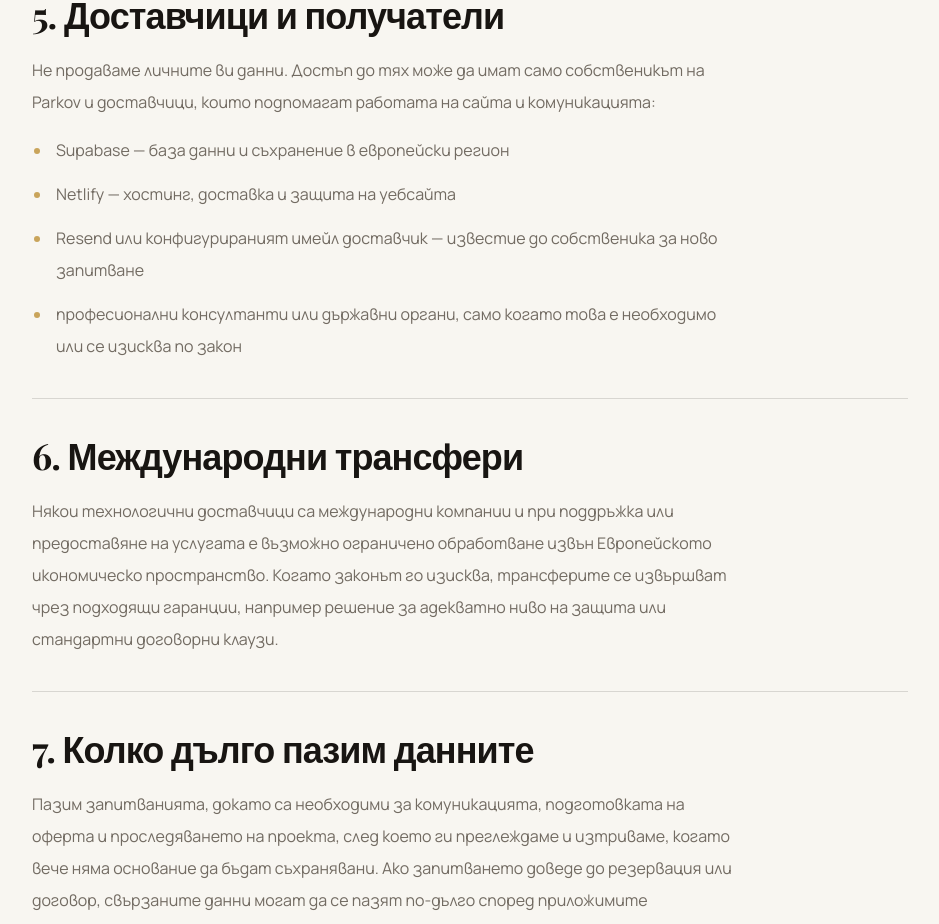
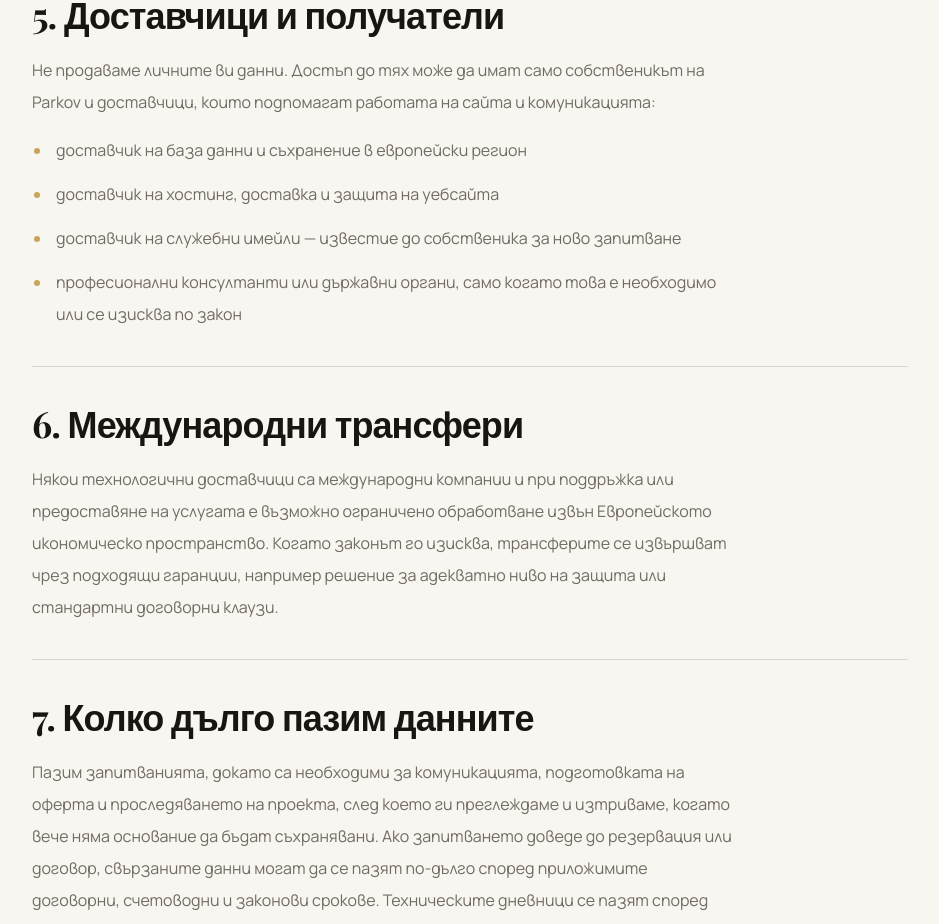
Before and after one commit to pavlinmitev232/parkov-photography, a Next.js app: page /bg/privacy in a window 1280 px wide. Shown: the part 2140-3064 px from the top of the page, without its empty margins (340-1279 px from the left). Built offline with nearby package versions, Linux system fonts and the light colour scheme; no server answers; the database is empty; a web font is replaced by a local one.

Commit message:
Generalize privacy policy providers

```diff
--- a/src/app/[locale]/privacy/page.tsx
+++ b/src/app/[locale]/privacy/page.tsx
@@ -81,9 +81,9 @@ const privacyCopy: Record<"bg" | "en", PrivacyCopy> = {
           "Не продаваме личните ви данни. Достъп до тях може да имат само собственикът на Parkov и доставчици, които подпомагат работата на сайта и комуникацията:",
         ],
         items: [
-          "Supabase — база данни и съхранение в европейски регион",
-          "Netlify — хостинг, доставка и защита на уебсайта",
-          "Resend или конфигурираният имейл доставчик — известие до собственика за ново запитване",
+          "доставчик на база данни и съхранение в европейски регион",
+          "доставчик на хостинг, доставка и защита на уебсайта",
+          "доставчик на служебни имейли — известие до собственика за ново запитване",
           "професионални консултанти или държавни органи, само когато това е необходимо или се изисква по закон",
         ],
       },
@@ -187,9 +187,9 @@ const privacyCopy: Record<"bg" | "en", PrivacyCopy> = {
           "We do not sell your personal data. It may be accessed only by the Parkov owner and service providers that support the website and communications:",
         ],
         items: [
-          "Supabase — database and storage in a European region",
-          "Netlify — website hosting, delivery, and security",
-          "Resend or the configured email provider — notification to the owner about a new inquiry",
+          "database and storage provider operating in a European region",
+          "website hosting, delivery, and security provider",
+          "transactional email provider used to notify the owner about a new inquiry",
           "professional advisers or public authorities, only where necessary or legally required",
         ],
       },
```
Also changed, not shown: 1 other file (tests, documents, lock files or other folders).
